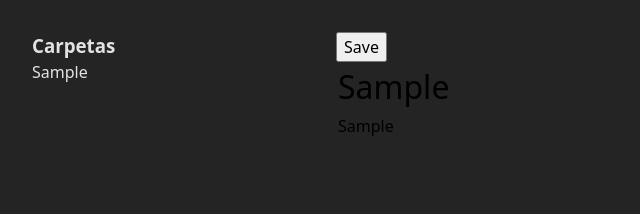
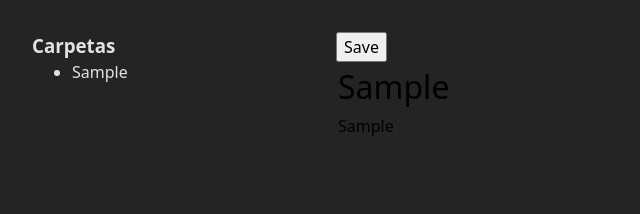
Before and after one commit to rickferrodriguez/notiki, a React (Vite) app: page / in a window 1280 px wide. Both pictures are taken after typing "Sample", "Sample" into the empty fields and a click on the button "Save". Shown: the top 214 px of the page, without its empty margins (0-640 px from the left). Built offline with nearby package versions, Linux system fonts and the light colour scheme.

Commit message:
feat: files section

```diff
--- a/src/App.tsx
+++ b/src/App.tsx
@@ -3,6 +3,7 @@ import './App.css';
 import Button from './components/Button.tsx';
 import Content from './components/Content.tsx';
 import { Notes } from './types/notes.types.ts';
+import Files from './components/Files.tsx';
 
 function App() {
 	let noteId: number = 0;
@@ -49,7 +50,11 @@ function App() {
 			<section className="container">
 				<aside>
 					<h1>Carpetas</h1>
-					<section>{inputTitle}</section>
+					{notes[0].title !== '' ? (
+						<Files files={notes}></Files>
+					) : (
+						'Nueva Nota'
+					)}
 				</aside>
 				<main>
 					<section className="header">
--- a/src/components/Files.tsx
+++ b/src/components/Files.tsx
@@ -1,10 +1,15 @@
-export default function Files({ files }: { files: string[] }) {
+import { Notes } from '../types/notes.types';
+import './Files.css';
+
+export default function Files({ files }: { files: Notes[] }) {
 	return (
 		<>
 			<aside>
-				{files.map((file) => (
-					<li>{file}</li>
-				))}
+				<ul>
+					{files.map((file) => (
+						<li key={file.id}>{file.title}</li>
+					))}
+				</ul>
 			</aside>
 		</>
 	);
```
